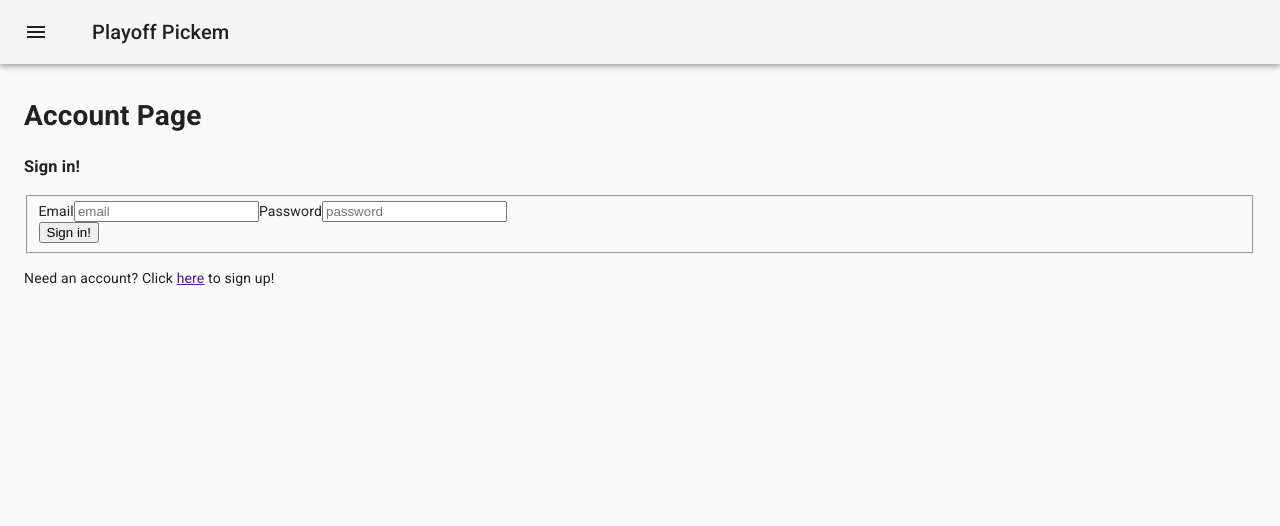
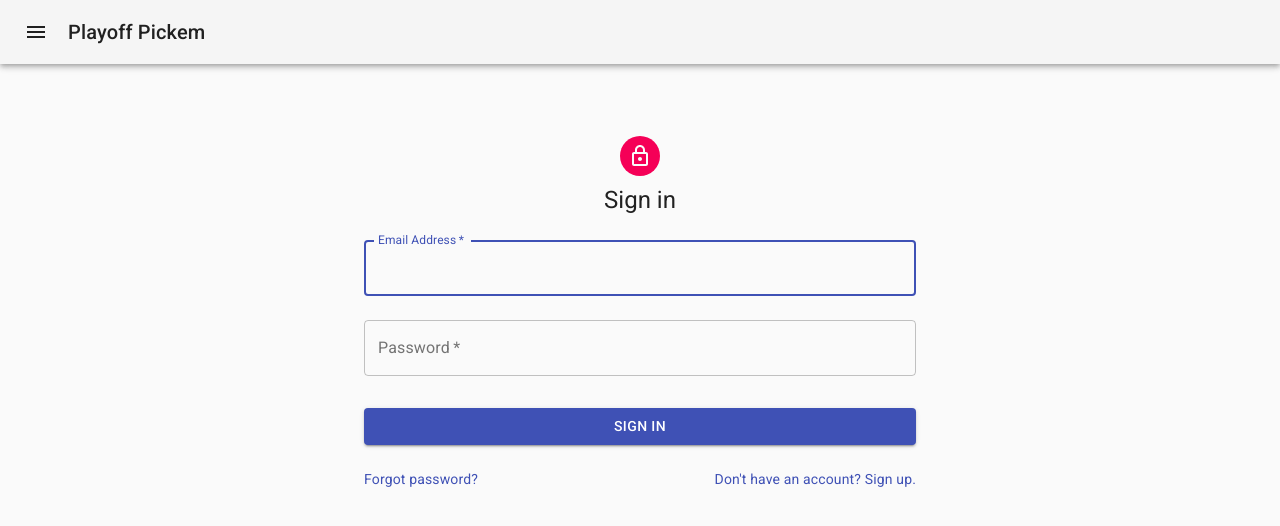
Before and after one commit to andrewmcgov/game-picker, a Next.js app: page /account in a window 1280 px wide. Shown: the top 526 px of the page. Built offline with nearby package versions, Linux system fonts and the light colour scheme; no server answers.

Commit message:
Refactor accounts to material

```diff
--- a/components/AccountForms.tsx
+++ b/components/AccountForms.tsx
@@ -1,9 +1,18 @@
 import React from 'react';
+import {Container, Grid, Link} from '@material-ui/core';
+import {makeStyles} from '@material-ui/core/styles';
 
 import SignIn from './SignIn';
 import SignUp from './SignUp';
 
+const useStyles = makeStyles(theme => ({
+  links: {
+    margin: theme.spacing(1, 0)
+  }
+}));
+
 function AccountForms() {
+  const classes = useStyles();
   const [signUp, setSignUp] = React.useState(false);
 
   function handleFormChange(
@@ -15,38 +24,56 @@ function AccountForms() {
 
   if (signUp) {
     return (
-      <div className="account-forms__toggle">
+      <Container maxWidth="sm">
         <SignUp />
-        <p>
-          Already have an account? Click{' '}
-          <a
-            className="account-forms__toggle-link"
-            href=""
-            onClick={e => handleFormChange(e)}
-          >
-            here
-          </a>{' '}
-          to sign in!
-        </p>
-      </div>
+        <div className={classes.links}>
+          <Grid container>
+            <Grid item xs>
+              <Link href="#" variant="body2">
+                Forgot password?
+              </Link>
+            </Grid>
+            <Grid item>
+              <Link
+                href="#"
+                variant="body2"
+                onClick={(e: React.MouseEvent<HTMLAnchorElement, MouseEvent>) =>
+                  handleFormChange(e)
+                }
+              >
+                Already have an account? Sign in.
+              </Link>
+            </Grid>
+          </Grid>
+        </div>
+      </Container>
     );
   }
 
   return (
-    <div className="account-forms__toggle">
+    <Container maxWidth="sm">
       <SignIn />
-      <p>
-        Need an account? Click{' '}
-        <a
-          className="account-forms__toggle-link"
-          href=""
-          onClick={e => handleFormChange(e)}
-        >
-          here
-        </a>{' '}
-        to sign up!
-      </p>
-    </div>
+      <div className={classes.links}>
+        <Grid container>
+          <Grid item xs>
+            <Link href="#" variant="body2">
+              Forgot password?
+            </Link>
+          </Grid>
+          <Grid item>
+            <Link
+              href="#"
+              variant="body2"
+              onClick={(e: React.MouseEvent<HTMLAnchorElement, MouseEvent>) =>
+                handleFormChange(e)
+              }
+            >
+              Don't have an account? Sign up.
+            </Link>
+          </Grid>
+        </Grid>
+      </div>
+    </Container>
   );
 }
 
--- a/components/Error.tsx
+++ b/components/Error.tsx
@@ -1,4 +1,5 @@
 import React from 'react';
+import {makeStyles} from '@material-ui/core/styles';
 
 interface Props {
   error: {
@@ -7,8 +8,20 @@ interface Props {
   };
 }
 
+const useStyles = makeStyles(theme => ({
+  errorBanner: {
+    padding: theme.spacing(0.5, 2),
+    margin: theme.spacing(1, 0),
+    backgroundColor: theme.palette.error.light,
+    borderLeft: `3px solid ${theme.palette.error.dark}`,
+    width: '100%'
+  }
+}));
+
 // Shout out to @wesbos for this Error component 🙌🏻
 function Error({error}: Props) {
+  const classes = useStyles();
+
   if (
     error.networkError &&
     error.networkError.result &&
@@ -16,15 +29,15 @@ function Error({error}: Props) {
   ) {
     return error.networkError.result.errors.map(
       (error: {message: string}, i: number) => (
-        <div key={i} className="error-message-container">
-          <p>Dang! {error.message.replace('GraphQL error: ', '')}</p>
+        <div key={i} className={classes.errorBanner}>
+          <p>Error: {error.message.replace('GraphQL error: ', '')}</p>
         </div>
       )
     );
   }
   return (
-    <div className="error-message-container">
-      <p>Dang! {error.message.replace('GraphQL error: ', '')}</p>
+    <div className={classes.errorBanner}>
+      <p>Error: {error.message.replace('GraphQL error: ', '')}</p>
     </div>
   );
 }
--- a/components/Layout.tsx
+++ b/components/Layout.tsx
@@ -27,6 +27,7 @@ import {
 import {CurrentUserQueryResponse} from '../lib/types';
 import {UserContext} from '../lib/user-context';
 import {CURRENT_USER_QUERY} from '../lib/queries';
+import AccountForms from './AccountForms';
 
 interface Props {
   // TODO: Figure out type that works here.
@@ -35,12 +36,12 @@ interface Props {
 
 const drawerWidth = 240;
 
-const useStyles = makeStyles(() => ({
+const useStyles = makeStyles(theme => ({
   appBar: {
     position: 'relative'
   },
   main: {
-    marginTop: '2rem'
+    marginTop: theme.spacing(4)
   },
   drawer: {
     width: drawerWidth
@@ -51,11 +52,11 @@ const useStyles = makeStyles(() => ({
   drawerHeader: {
     display: 'flex',
     alignItems: 'center',
-    padding: '.5rem',
+    padding: theme.spacing(1),
     justifyContent: 'flex-end'
   },
   menuButton: {
-    marginRight: '2rem'
+    marginRight: theme.spacing(1)
   },
   hide: {
     display: 'none'
@@ -137,6 +138,13 @@ function Layout({children}: Props) {
     </Drawer>
   );
 
+  const mainMarkup =
+    user && user._id ? (
+      <main className={classes.main}>{loading ? loadingMarkup : children}</main>
+    ) : (
+      <AccountForms />
+    );
+
   return (
     <div>
       <Head>
@@ -155,11 +163,7 @@ function Layout({children}: Props) {
         <CssBaseline />
         {headerMarkup}
         {drawerMarkup}
-        <Container maxWidth="lg">
-          <main className={classes.main}>
-            {loading ? loadingMarkup : children}
-          </main>
-        </Container>
+        {mainMarkup}
       </UserContext.Provider>
     </div>
   );
--- a/components/SignIn.tsx
+++ b/components/SignIn.tsx
@@ -1,6 +1,9 @@
 import React from 'react';
 import gql from 'graphql-tag';
 import {useMutation} from '@apollo/react-hooks';
+import {Avatar, Button, TextField, Typography} from '@material-ui/core';
+import {makeStyles} from '@material-ui/core/styles';
+import {LockOutlined as LockOutlinedIcon} from '@material-ui/icons';
 
 import {CURRENT_USER_QUERY} from '../lib/queries';
 import Error from './Error';
@@ -15,60 +18,96 @@ const SIGN_IN_MUTATION = gql`
   }
 `;
 
+const useStyles = makeStyles(theme => ({
+  container: {
+    marginTop: theme.spacing(8),
+    display: 'flex',
+    flexDirection: 'column',
+    alignItems: 'center'
+  },
+  avatar: {
+    margin: '.5rem',
+    backgroundColor: theme.palette.secondary.main
+  },
+  form: {
+    width: '100%', // Fix IE 11 issue.
+    marginTop: theme.spacing(1)
+  },
+  submit: {
+    margin: theme.spacing(3, 0, 2)
+  }
+}));
+
 function SignIn() {
+  const classes = useStyles();
   const [email, setEmail] = React.useState('');
   const [password, setPassword] = React.useState('');
   const [signIn, {loading, error}] = useMutation(SIGN_IN_MUTATION);
 
-  function handleFormSubmit(e: React.FormEvent<HTMLFormElement>) {
+  async function handleFormSubmit(e: React.FormEvent<HTMLFormElement>) {
     e.preventDefault();
-    signIn({
+    try {
+      await signIn({
         variables: {
           email,
           password
         },
         refetchQueries: [{query: CURRENT_USER_QUERY}]
       });
+    } catch (err) {
+      console.error(err);
+    }
   }
 
   return (
-    <div className="form-card account-form-card">
+    <div className={classes.container}>
+      <Avatar className={classes.avatar}>
+        <LockOutlinedIcon />
+      </Avatar>
+      <Typography component="h1" variant="h5">
+        Sign in
+      </Typography>
       {error && <Error error={error} />}
-      <h3 className="account-form-heading">Sign in!</h3>
       <form
         method="post"
         onSubmit={e => handleFormSubmit(e)}
-        className="signin-form"
+        className={classes.form}
       >
-        <fieldset disabled={loading}>
-          <label htmlFor="signin:email">
-            Email
-            <input
-              type="email"
+        <TextField
+          variant="outlined"
+          margin="normal"
+          required
+          fullWidth
+          id="email"
+          label="Email Address"
           name="email"
-              placeholder="email"
-              id="signin:email"
+          autoComplete="email"
+          autoFocus
           value={email}
           onChange={e => setEmail(e.target.value)}
         />
-          </label>
-          <label htmlFor="signin:password">
-            Password
-            <input
+        <TextField
+          variant="outlined"
+          margin="normal"
+          required
+          fullWidth
+          name="password"
+          label="Password"
           type="password"
-              name="password"
-              placeholder="password"
-              id="signin:password"
+          id="password"
+          autoComplete="current-password"
           value={password}
           onChange={e => setPassword(e.target.value)}
         />
-          </label>
-          <div className="account-form-buttons">
-            <button className="button button-primary" type="submit">
-              Sign in!
-            </button>
-          </div>
-        </fieldset>
+        <Button
+          type="submit"
+          fullWidth
+          variant="contained"
+          color="primary"
+          className={classes.submit}
+        >
+          Sign In
+        </Button>
       </form>
     </div>
   );
--- a/components/SignUp.tsx
+++ b/components/SignUp.tsx
@@ -1,6 +1,9 @@
 import * as React from 'react';
 import gql from 'graphql-tag';
 import {useMutation} from '@apollo/react-hooks';
+import {Avatar, Button, Grid, TextField, Typography} from '@material-ui/core';
+import {makeStyles} from '@material-ui/core/styles';
+import {LockOutlined as LockOutlinedIcon} from '@material-ui/icons';
 import Error from './Error';
 import {CURRENT_USER_QUERY} from '../lib/queries';
 
@@ -28,7 +31,28 @@ export const SIGN_UP_MUTATION = gql`
   }
 `;
 
+const useStyles = makeStyles(theme => ({
+  container: {
+    marginTop: theme.spacing(8),
+    display: 'flex',
+    flexDirection: 'column',
+    alignItems: 'center'
+  },
+  avatar: {
+    margin: '.5rem',
+    backgroundColor: theme.palette.secondary.main
+  },
+  form: {
+    width: '100%', // Fix IE 11 issue.
+    marginTop: theme.spacing(1)
+  },
+  submit: {
+    margin: theme.spacing(3, 0, 2)
+  }
+}));
+
 function SignUp() {
+  const classes = useStyles();
   const [firstName, setFirstName] = React.useState('');
   const [lastName, setLastName] = React.useState('');
   const [email, setEmail] = React.useState('');
@@ -40,9 +64,10 @@ function SignUp() {
     refetchQueries: [{query: CURRENT_USER_QUERY}]
   });
 
-  function handleFormSubmit(e: React.FormEvent<HTMLFormElement>) {
+  async function handleFormSubmit(e: React.FormEvent<HTMLFormElement>) {
     e.preventDefault();
-    signUp({
+    try {
+      await signUp({
         variables: {
           firstName,
           lastName,
@@ -52,98 +77,119 @@ function SignUp() {
           signupKey
         }
       });
+    } catch (err) {
+      console.error(err);
+    }
   }
 
   return (
-    <>
+    <div className={classes.container}>
+      <Avatar className={classes.avatar}>
+        <LockOutlinedIcon />
+      </Avatar>
+      <Typography component="h1" variant="h5">
+        Sign up
+      </Typography>
       {error && <Error error={error} />}
-      <div className="form-card account-form-card">
-        <h3 className="account-form-heading">Sign up!</h3>
       <form
         method="post"
         onSubmit={e => handleFormSubmit(e)}
-          className="signin-form"
+        className={classes.form}
       >
-          <fieldset disabled={loading}>
-            <div className="form-input-pairing">
-              <label htmlFor="signin:firstName">
-                First name
-                <input
-                  type="text"
+        <Grid container spacing={2}>
+          <Grid item xs={12} sm={6}>
+            <TextField
+              autoComplete="fname"
               name="firstName"
-                  placeholder="First name"
-                  id="signup:firstName"
+              variant="outlined"
+              required
+              fullWidth
+              id="firstName"
+              label="First Name"
+              autoFocus
               value={firstName}
               onChange={e => setFirstName(e.target.value)}
             />
-              </label>
-              <label htmlFor="signin:lastName">
-                Last Name
-                <input
-                  type="text"
+          </Grid>
+          <Grid item xs={12} sm={6}>
+            <TextField
+              variant="outlined"
+              required
+              fullWidth
+              id="lastName"
+              label="Last Name"
               name="lastName"
-                  placeholder="Last name"
-                  id="signup:lastName"
+              autoComplete="lname"
               value={lastName}
               onChange={e => setLastName(e.target.value)}
             />
-              </label>
-            </div>
-            <label htmlFor="signin:email">
-              Email
-              <input
-                type="email"
+          </Grid>
+          <Grid item xs={12}>
+            <TextField
+              variant="outlined"
+              required
+              fullWidth
+              id="email"
+              label="Email Address"
               name="email"
-                placeholder="email"
-                id="signup:email"
+              autoComplete="email"
               value={email}
               onChange={e => setEmail(e.target.value)}
             />
-            </label>
-            <div className="form-input-pairing">
-              <label htmlFor="signin:password">
-                Password
-                <input
+          </Grid>
+          <Grid item xs={12}>
+            <TextField
+              variant="outlined"
+              required
+              fullWidth
+              name="password"
+              label="Password"
               type="password"
-                  name="password"
-                  placeholder="password"
-                  id="signup:password"
+              id="password"
+              autoComplete="current-password"
               value={password}
               onChange={e => setPassword(e.target.value)}
             />
-              </label>
-              <label htmlFor="signin:repeatPassword">
-                Repeat Password
-                <input
+          </Grid>
+          <Grid item xs={12}>
+            <TextField
+              variant="outlined"
+              required
+              fullWidth
+              name="repeat-password"
+              label="Repeat Password"
               type="password"
-                  name="repeatPassword"
-                  placeholder="Repeat password"
-                  id="signup:repeatPassword"
+              id="repeat-password"
+              autoComplete="current-password"
               value={repeatPassword}
               onChange={e => setRepeatPassword(e.target.value)}
             />
-              </label>
-            </div>
-            <label htmlFor="signin:signupKey">
-              Singup Key
-              <input
-                type="text"
-                name="signupKey"
-                placeholder="Singup key"
-                id="signup:signupKey"
+          </Grid>
+          <Grid item xs={12}>
+            <TextField
+              variant="outlined"
+              required
+              fullWidth
+              id="lastName"
+              label="Signup Key"
+              name="signup-key"
+              autoComplete="signup-key"
               value={signupKey}
               onChange={e => setSignupKey(e.target.value)}
             />
-            </label>
-            <div className="account-form-buttons">
-              <button className="button button-primary" type="submit">
-                Sign up!
-              </button>
-            </div>
-          </fieldset>
+          </Grid>
+        </Grid>
+        <Button
+          type="submit"
+          fullWidth
+          variant="contained"
+          color="primary"
+          className={classes.submit}
+        >
+          Sign Up
+        </Button>
       </form>
     </div>
-    </>
   );
 }
 
--- /dev/null
+++ b/lib/theme.ts
@@ -0,0 +1,7 @@
+import {createMuiTheme} from '@material-ui/core/styles';
+import {red} from '@material-ui/core/colors';
+
+// Create a theme instance.
+const theme = createMuiTheme({});
+
+export default theme;
--- a/pages/_app.tsx
+++ b/pages/_app.tsx
@@ -1,14 +1,18 @@
 import React from 'react';
 import App from 'next/app';
+import {ThemeProvider} from '@material-ui/core/styles';
 import Layout from '../components/Layout';
 import {withApollo} from '../lib/apollo';
+import theme from '../lib/theme';
 
 class MyApp extends App {
   render() {
     const {Component, pageProps} = this.props;
     return (
       <Layout>
-        <Component {...pageProps} />
+        <ThemeProvider theme={theme}>
+          <Component {...pageProps} />
+        </ThemeProvider>
       </Layout>
     );
   }
--- a/pages/account.tsx
+++ b/pages/account.tsx
@@ -1,25 +1,24 @@
 import React from 'react';
+import {Container, Typography} from '@material-ui/core';
 import {UserContext} from '../lib/user-context';
-import AccountForms from '../components/AccountForms';
 import SignOut from '../components/SignOut';
 
 export default function AccountPage() {
   const user = React.useContext(UserContext);
 
+  if (!user) return null;
+
   return (
-    <div>
-      <h1>Account Page</h1>
+    <Container maxWidth="lg">
+      <Typography component="h1" variant="h3">
+        Account
+      </Typography>
 
-      {user ? (
-        <>
-          <p>
-            Logged in as: <strong>{user.firstName}</strong>
-          </p>
-          <SignOut />
-        </>
-      ) : (
-        <AccountForms />
-      )}
-    </div>
+      <p>
+        You are currently logged in as: <strong>{user.firstName}</strong>
+      </p>
+
+      <SignOut />
+    </Container>
   );
 }
--- a/tsconfig.json
+++ b/tsconfig.json
@@ -10,7 +10,7 @@
     "moduleResolution": "node",
     "noEmit": true,
     "noFallthroughCasesInSwitch": true,
-    "noUnusedLocals": true,
+    "noUnusedLocals": false,
     "noUnusedParameters": true,
     "resolveJsonModule": true,
     "skipLibCheck": true,
```
Also changed, not shown: components/SignOut.tsx (+5 -3 lines). Lines whose indentation alone changed are shown as unchanged.
